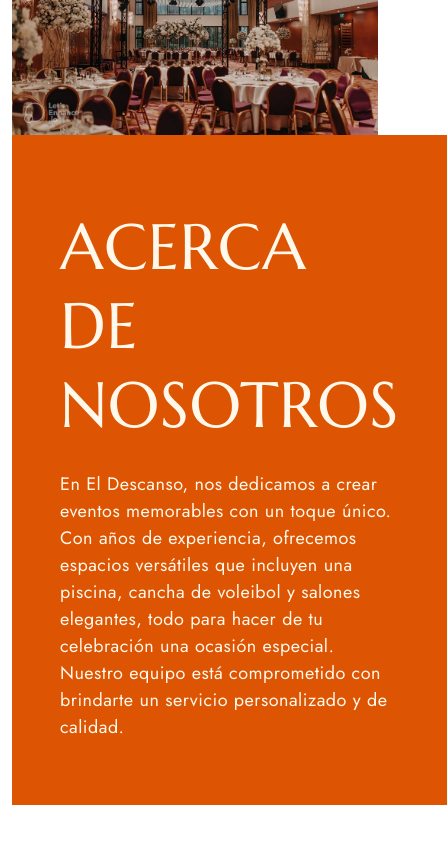
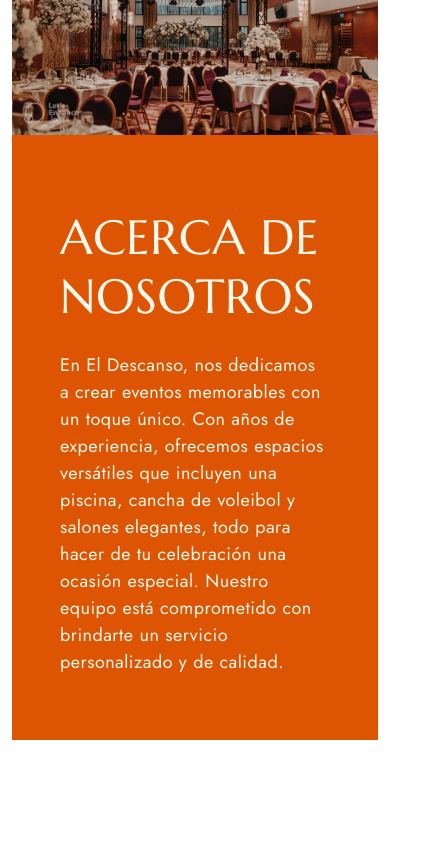
Before and after one commit to OwuenYagual/landing, a plain HTML site: page index.html in a window 390 px wide. Shown: the part 1220-2064 px from the top of the page, 447 px wide, since content can reach past the window. Drawn offline with nearby package versions, Linux system fonts and the light colour scheme; no server answers.

Commit message:
arreglos responsive

```diff
--- a/index.html
+++ b/index.html
@@ -214,9 +214,9 @@
               <img src="images/salon.jpg" alt="collection" class="product-image img-fluid">
             </div>
           </div>
-          <div id="container_aboutus" class="col-md-6 column-container">
+          <div id="container_aboutus" class="col-12 col-md-6 column-container">
             <div class="collection-content p-5 m-0 m-md-5">
-              <h3 class="element-title text-uppercase">Acerca de nosotros</h3>
+              <h3 class="element-title text-uppercase h-md3">Acerca de nosotros</h3>
               <p>En El Descanso, nos dedicamos a crear eventos memorables con un toque único. Con años de experiencia, ofrecemos espacios versátiles que incluyen una piscina, cancha de voleibol y salones elegantes, todo para hacer de tu celebración una ocasión especial. Nuestro equipo está comprometido con brindarte un servicio personalizado y de calidad.</p>
             </div>
           </div>
--- a/style.css
+++ b/style.css
@@ -315,7 +315,7 @@ a {
 
 #about_us h3 {
   color: #fff8eb;
-  font-size: 4rem;
+  font-size: 3rem;
 }
 #about_us .collection-content {
   color: #fff8eb;
@@ -1084,6 +1084,10 @@ a {
   }
 }
 
+#container_aboutus {
+  overflow-x: hidden; /* Evita que el contenido sobresalga horizontalmente */
+}
+
 /*--------------------------------------------------------------
 /** 7.9 Testimonial Slider
 --------------------------------------------------------------*/
@@ -1451,7 +1455,7 @@ a.btn-link.text-light:after {
 /* color options */
 
 #reserve h3 {
-  font-size: 3.5rem;
+  font-size: 3rem;
 }
 
 #reserve #form input{
```
